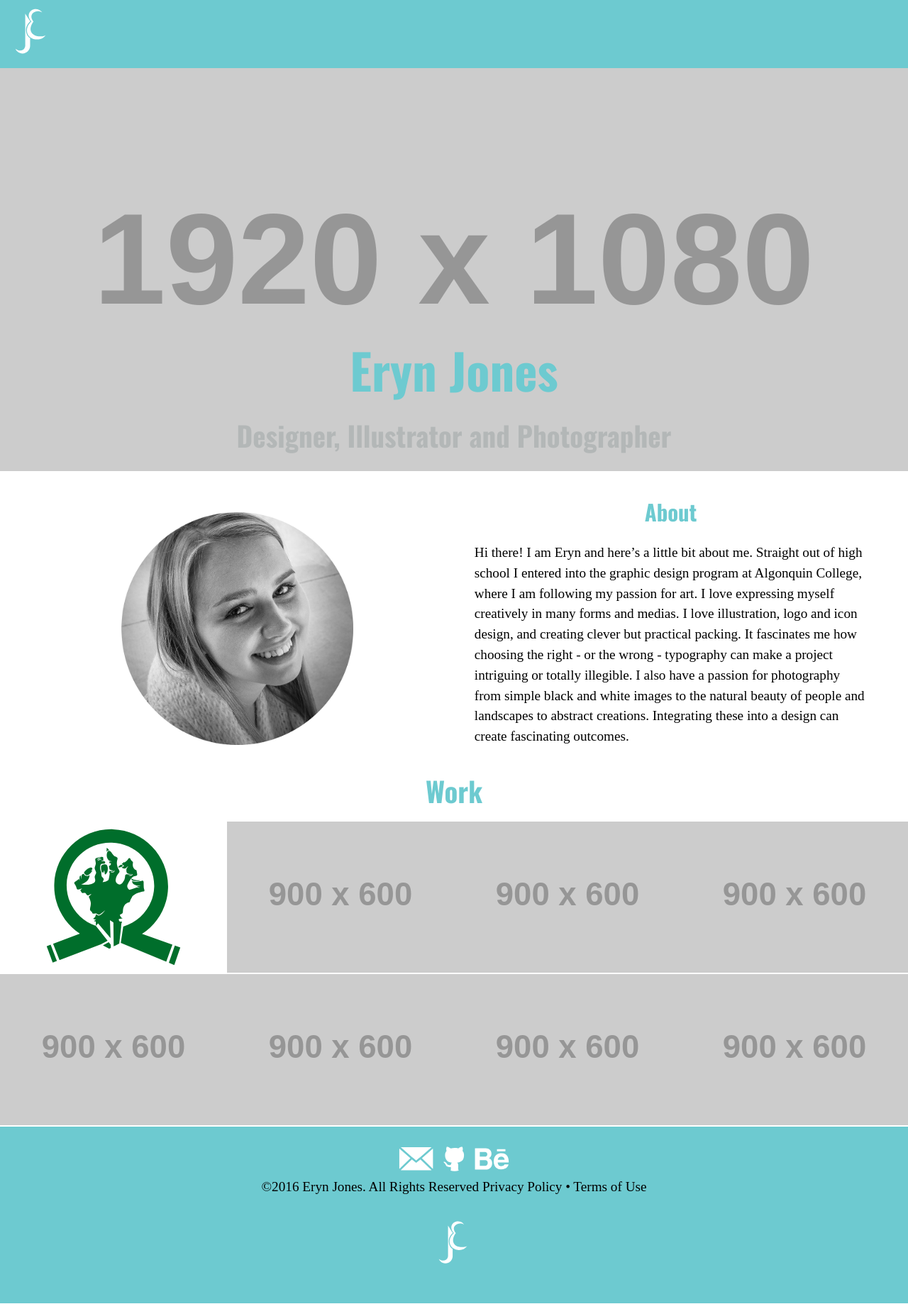
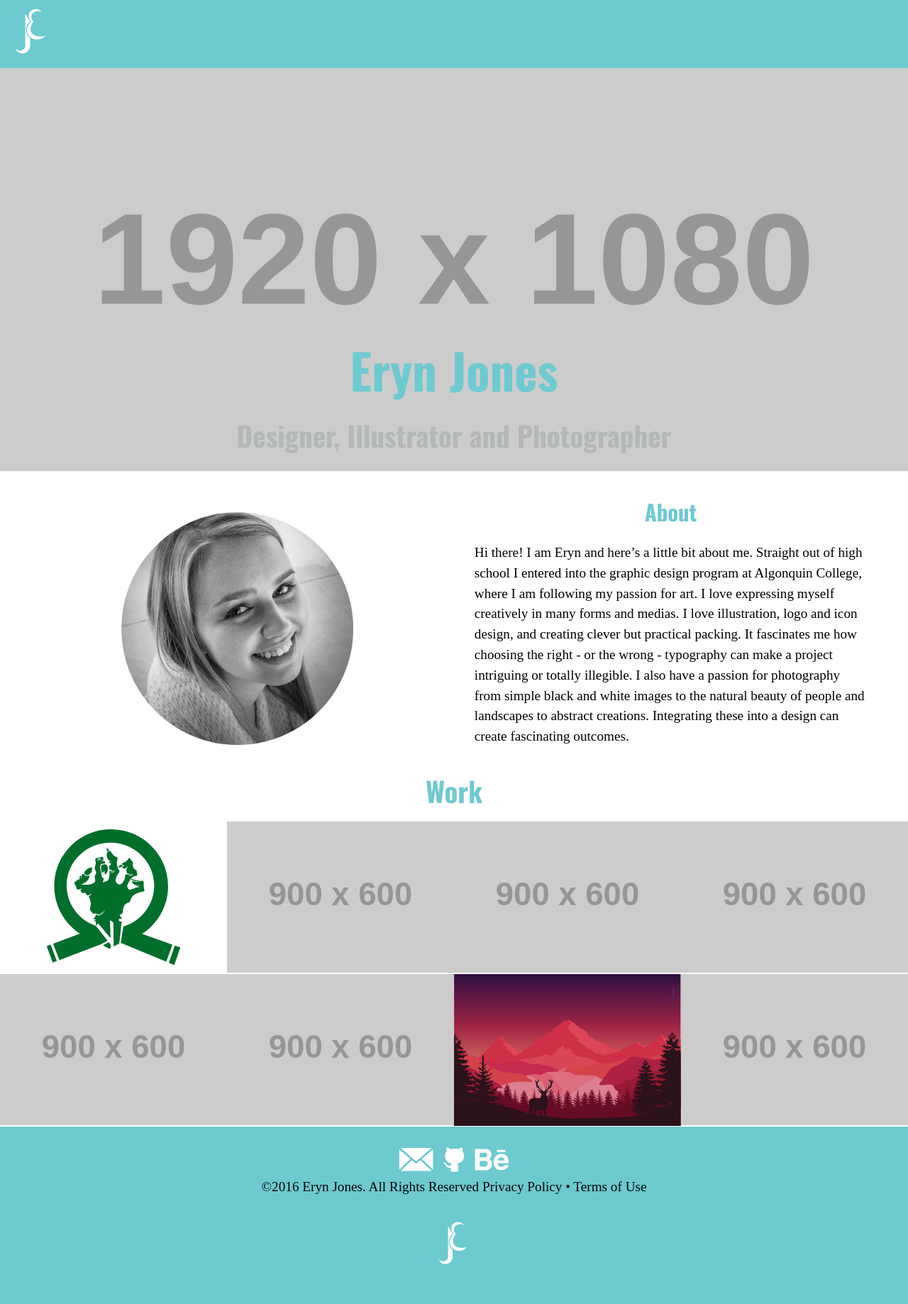
Before and after one commit to erynjones/portfolio, a Jekyll site: the page built from index.html, in a window 1280 px wide. Shown: the whole page at 71% size. Built offline with Jekyll 4.4.1, drawn with Linux system fonts in a browser that asks for light colours; some web fonts are replaced.

Commit message:
title img added

```diff
--- a/index.html
+++ b/index.html
@@ -78,9 +78,9 @@ layout: default
     <div class="unit xs-1 s-1 m-1-2 l-1-4 rel space">
       <a itemprop="url" href="{{site.baseurl}}/unknown">
         <div class="opc img">
-          <img itemprop="image" src="http://placehold.it/900x600" alt="">
+          <img itemprop="image" src="{{site.baseurl}}/images/illustration.svg" alt="">
         </div>
-        <h3 itemprop="name" class="title exa">Unknown</h3>
+        <h3 itemprop="name" class="title exa">Illustration</h3>
       </a>
     </div>
     <div class="unit xs-1 s-1 m-1-2 l-1-4 rel space">
```
Also changed, not shown: images/illustration.svg (added).
